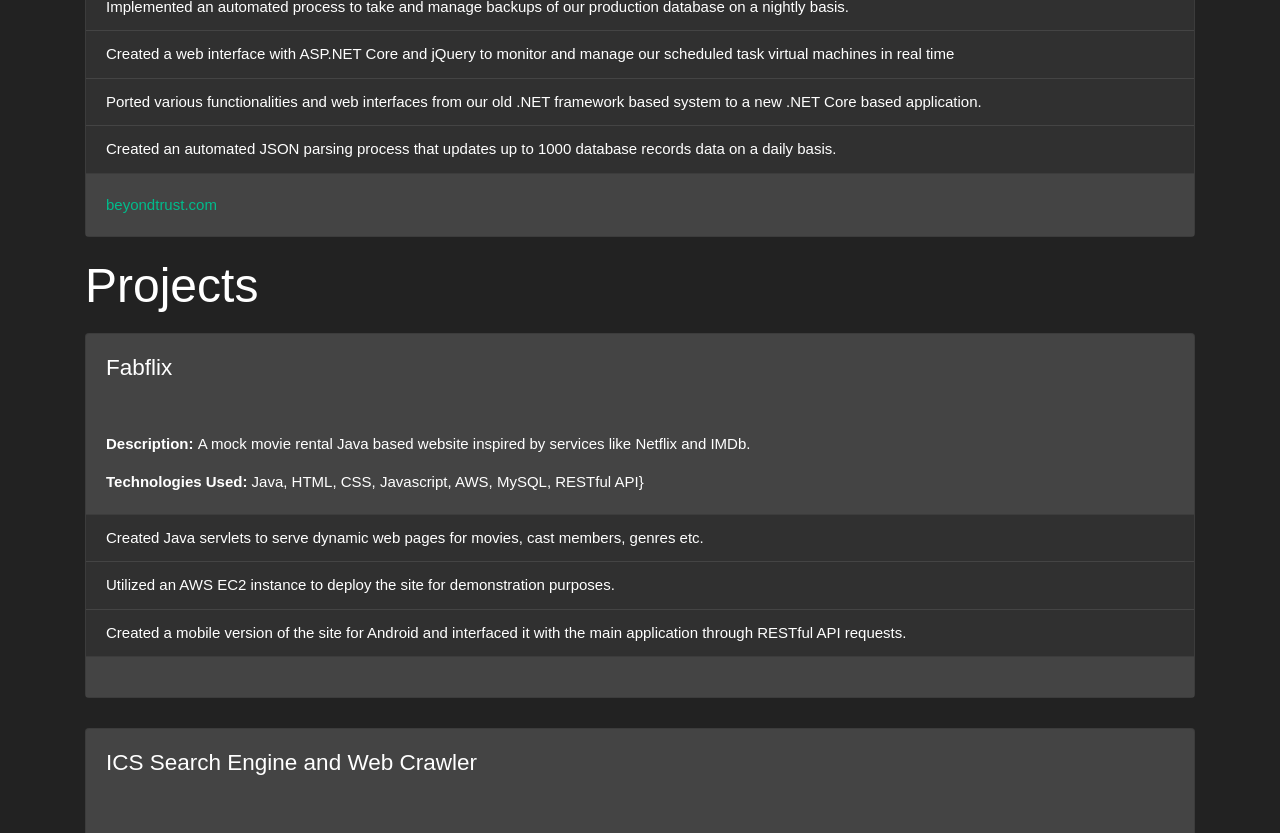
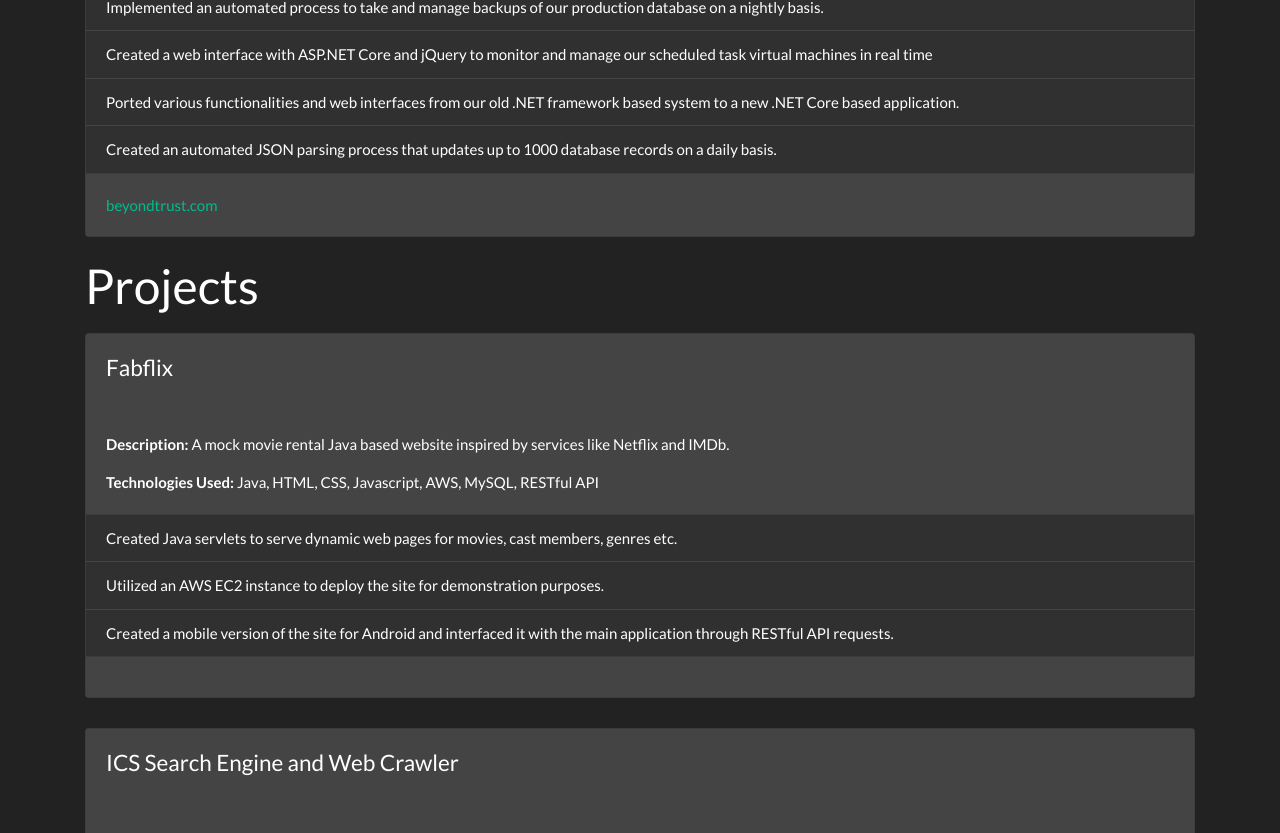
Before and after one commit to nsidaris/nsidaris.github.io, a plain HTML site: page index.html in a window 1280 px wide. Shown: the part 1100-1933 px from the top of the page. Drawn offline with nearby package versions, Linux system fonts and the light colour scheme.

Commit message:
Revert font change and fix some typos

```diff
--- a/CSS/main.css
+++ b/CSS/main.css
@@ -2,7 +2,7 @@ body {
   min-height: 75rem;
   padding-top: 3rem;
   padding-bottom: 3rem;
-  font-family: Arial, Helvetica, sans-serif;
+  /* font-family: Arial, Helvetica, sans-serif; */
 }
 
 li .fab {
--- a/index.html
+++ b/index.html
@@ -130,7 +130,7 @@
                 <li class="list-group-item">Implemented an automated process to take and manage backups of our production database on a nightly basis.</li>
                 <li class="list-group-item">Created a web interface with ASP.NET Core and jQuery to monitor and manage our scheduled task virtual machines in real time</li>
                 <li class="list-group-item">Ported various functionalities and web interfaces from our old .NET framework based system to a new .NET Core based application.</li>
-                <li class="list-group-item">Created an automated JSON parsing process that updates up to 1000 database records data on a daily basis.</li>
+                <li class="list-group-item">Created an automated JSON parsing process that updates up to 1000 database records on a daily basis.</li>
               </ul>
               <div class="card-body bg-secondary">
                 <a href="https://www.beyondtrust.com/" target="_blank" class="card-link">beyondtrust.com </a>
@@ -160,7 +160,7 @@
 
                 <p class="card-text">
                   <span class="font-weight-bold">Technologies Used: </span>
-                  Java, HTML, CSS, Javascript, AWS, MySQL, RESTful API}
+                  Java, HTML, CSS, Javascript, AWS, MySQL, RESTful API
                 </p>
               </div>
               <ul class="list-group list-group-flush">
```
